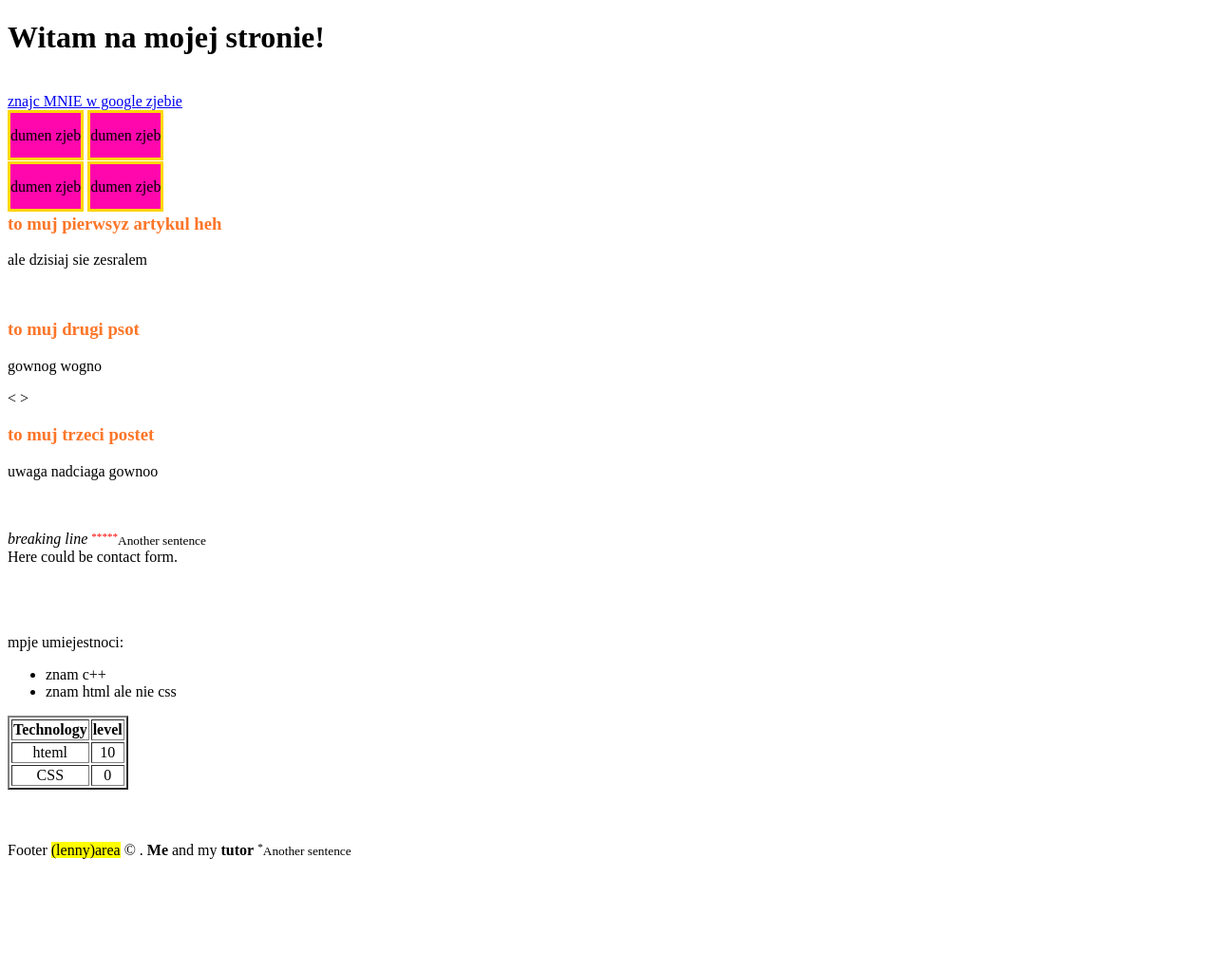
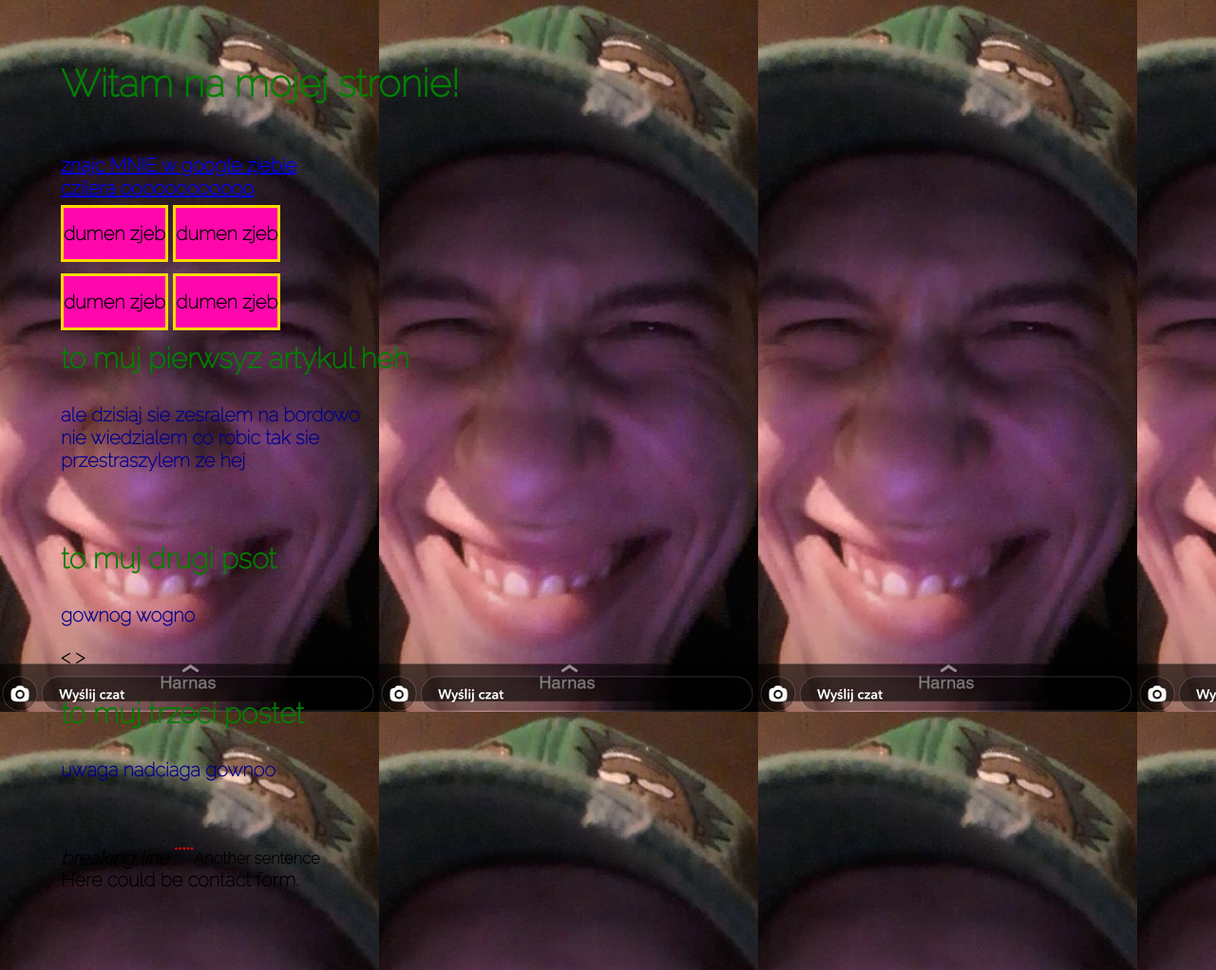
Before and after one commit to wojkoks/wojkoks.github.io, a plain HTML site: page index.html in a window 1280 px wide. Shown: the top 1022 px of the page at 95% size. Before the commit the page ends 913 px from the top, so only its background shows below. Drawn offline with Linux system fonts and the light colour scheme.

Commit message:
lysy comit

```diff
--- a/index.html
+++ b/index.html
@@ -6,16 +6,25 @@
     <meta http-equiv="X-UA-Compatible" content="IE=edge">
     <meta name="viewport" content="width=device-width, initial-scale=1.0">
     <title>Normalna strona</title>
+    <link rel="stylesheet" href="https://fonts.googleapis.com/css2?family=Raleway:wght@100&display=swap">
     <link rel="stylesheet" href="styles.css">
+    <style>
+        h3{
+            color: green;
+        }
+
+    </style>
 </head>
 
 
 
 <body>
     <header>
-        <h1>Witam&nbsp;na&nbsp;mojej&nbsp;stronie!</h1>
+        <h1><span></span>Witam&nbsp;na&nbsp;mojej&nbsp;stronie!</span></h1>
         <br>
         <a href="contact.html">znajc MNIE  w google zjebie</a>
+        <br>
+        <a href="czilera.html">czilera oooooooooooo</a>
         <br>
         <br>
 
@@ -27,10 +36,11 @@
     <dumenzjeb>dumen zjeb</dumenzjeb>
     <dumenzjeb>dumen zjeb</dumenzjeb>
     <br>
-    <article>
+    <article><span>
         <h3>to muj pierwsyz artykul heh</h3>
-        <p>ale dzisiaj sie zesralem</p>
-        <br>
+        <p>ale dzisiaj sie zesralem na bordowo <br>nie wiedzialem co robic tak sie
+        <br>przestraszylem ze hej</p>
+        <br></span>
     </article>
     <article>
         <h3>to muj drugi psot</h3>
@@ -42,7 +52,7 @@
     <article>
         <h3>to muj trzeci postet</h3>
         <p>uwaga nadciaga gownoo</p>
-        <br><!-- ten tang ma dwie lufy -->
+        <br>
         <br>
         <i>breaking line</i>
         <small><sup class="sup_element" style = "color: red">*****</sup>Another sentence</small>
@@ -83,7 +93,7 @@
             &copy; . <strong>Me</strong> and my <b>tutor</b>
 
             <small><sup>*</sup>Another sentence</small>
-
+            <p>Another content of the footer</p>
 
         </div>
     </footer>
--- a/styles.css
+++ b/styles.css
@@ -1,28 +1,57 @@
+body{
+  font-family: "Raleway";
+  font-weight: bold;
+  font-size: 20px;
+  margin: 5%;
+  background-image:url("obrazki/harnas.png");
+}
 
-
-td { /* selector */
-
-    text-align: center; /* property: value */
-
-}
 
 h3 {
 
     color: #FC7629;
+    font-size: 30px;
 }
-/*
-p {
-    color: greenyellow;
+
+footer p{
+  color:red;
 }
-*/
-/*
-h1 {
-    color: palevioletred;
-}*/
-/*h3, p {
 
-    color: #FC7629;
-}*/
+p{
+  color:darkblue;
+  font-weight: bolder;
+}
+.first-class{
+  color:red;
+}
+
+h1{
+  color:green !important;
+}
+
+.third-class{
+  color:red;
+}
+#first-id{
+  color: blue;
+}
+
+table{
+  text-align: center;
+  line-height: 200%;
+  width: 300px;
+  height: 200px;
+  border: 1px solid black;
+  border-collapse: collapse;
+}
+
+footer strong{
+  text-decoration:underline wavy #0fa407;
+}
+
+mark {
+  border-radius: 20%;
+}
 
 dumenzjeb {
     text-align:center;
@@ -39,16 +68,6 @@ dumenzjeb {
   {
     0% { width:150px; }
     100% { width:350px; }
-  }
-  @keyframes szerokosc
-  {
-    from {top: 0px;}
-    to {top: 200px;}
-  }
-  @keyframes tlo
-  {
-    from {top: 0px;}
-    to {top: 200px;}
   }
 
   @keyframes tlo
@@ -79,32 +98,14 @@ dumenzjeb {
     animation:szerokosc 5s ease-in-out 0s infinite alternate backwards,
               tlo 100ms linear 5s infinite normal forwards;
     -webkit-animation:szerokosc 5s ease-in-out 0s infinite alternate backwards,
-                      tlo 1000ms linear 0s infinite normal forwards;
+                      tlo 3000ms linear 0s infinite normal forwards;
   }
 
-  /* ------------ANIMACJE------------ */
-  @keyframes szerokosc
-  {
-    0% { width:150px; }
-    100% { width:350px; }
+  dumenzjebczileraooo {
+    text-align:center;
+    padding:15px 0;
+    animation:szerokosc 5s ease-in-out 0s infinite alternate backwards,
+              tlo 100ms linear 5s infinite normal forwards;
+    -webkit-animation:szerokosc 5s ease-in-out 0s infinite alternate backwards,
+                      tlo 100ms linear 0s infinite normal forwards;
   }
-
-  @keyframes tlo
-  {
-    0% { background-color:rgb(255, 7, 172); }
-    25% { background-color: rgb(0, 242, 255);}
-    50% { background-color: yellow;}
-    100% { background-color:#F00; }
-  }
-
-  @-webkit-keyframes szerokosc
-  {
-    0% { width:150px; }
-    100% { width:350px; }
-  }
-
-  @-webkit-keyframes tlo
-  {
-    0% { background-color:#FFF; }
-    100% { background-color:#F00; }
-  }
```
Also changed, not shown: contact.html (+1 -1 lines), obrazki/harnas.png (added).
